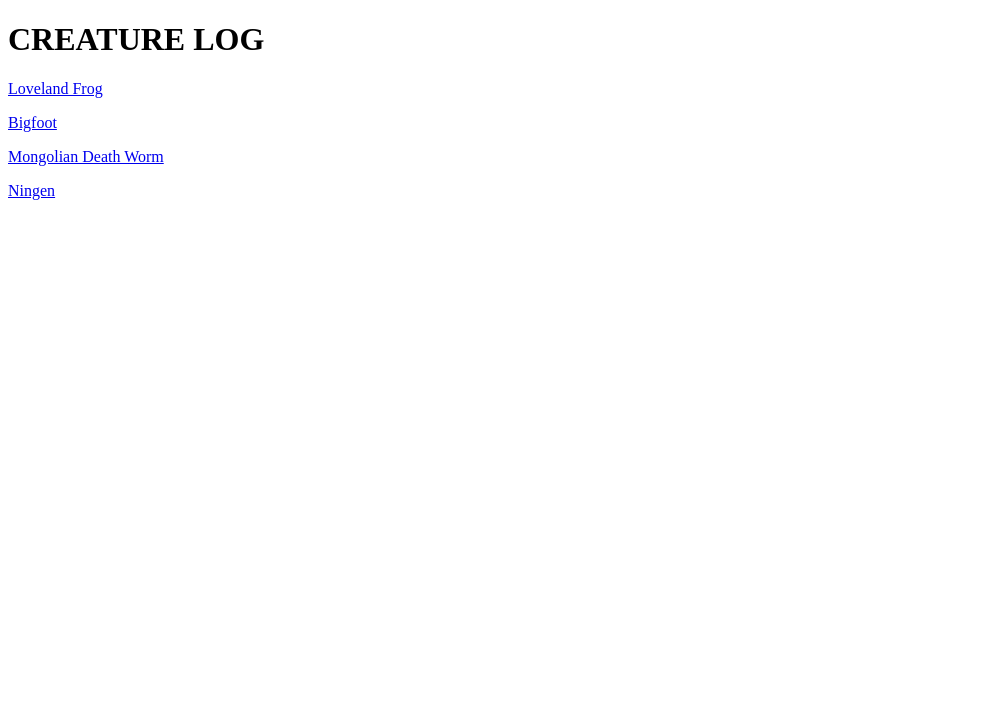
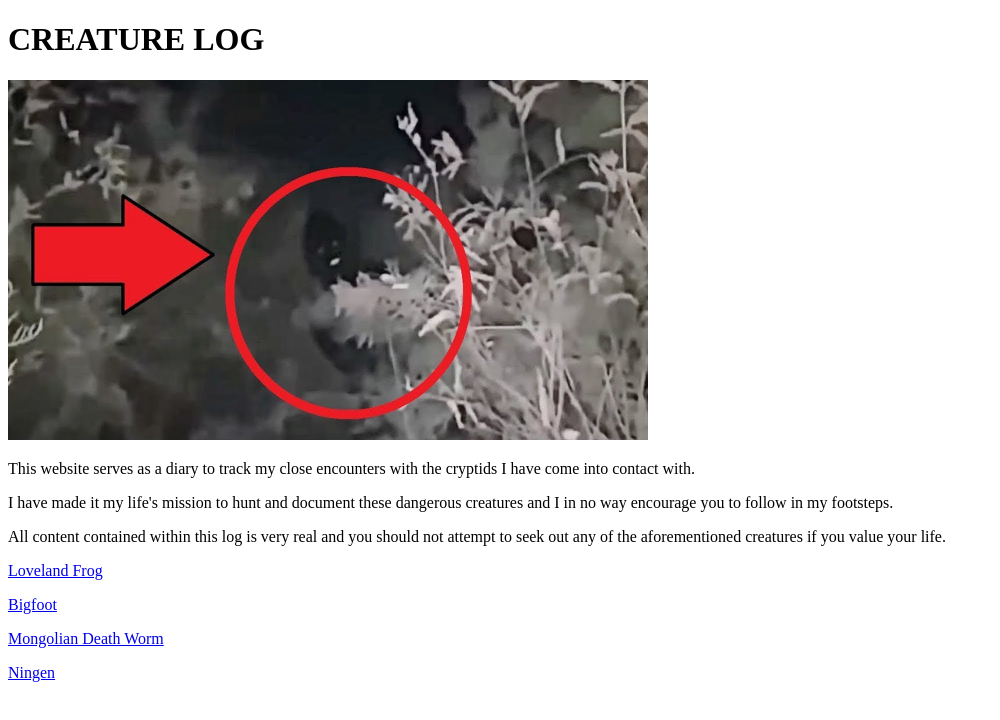
Before and after one commit to bantonneau/creature_log, a plain HTML site: page index.html in a window 1280 px wide. Shown: the whole page, without its empty margins (0-1000 px from the left). Drawn offline with Linux system fonts and the light colour scheme.

Commit message:
Add content to main page

```diff
--- a/index.html
+++ b/index.html
@@ -8,6 +8,10 @@
 </head>
 <body>
     <h1>CREATURE LOG</h1>
+    <p><img src="images/main.jpeg" height="360" width="640"></p>
+    <p>This website serves as a diary to track my close encounters with the cryptids I have come into contact with.</p>
+    <p>I have made it my life's mission to hunt and document these dangerous creatures and I in no way encourage you to follow in my footsteps.</p>
+    <p>All content contained within this log is very real and you should not attempt to seek out any of the aforementioned creatures if you value your life.</p>
     <p><a href="creatures/loveland_frog.html">Loveland Frog</a></p>
     <p><a href="creatures/bigfoot.html">Bigfoot</a></p>
     <p><a href="creatures/mongolian_death_worm.html">Mongolian Death Worm</a></p>
```
Also changed, not shown: images/main.jpeg (added).
